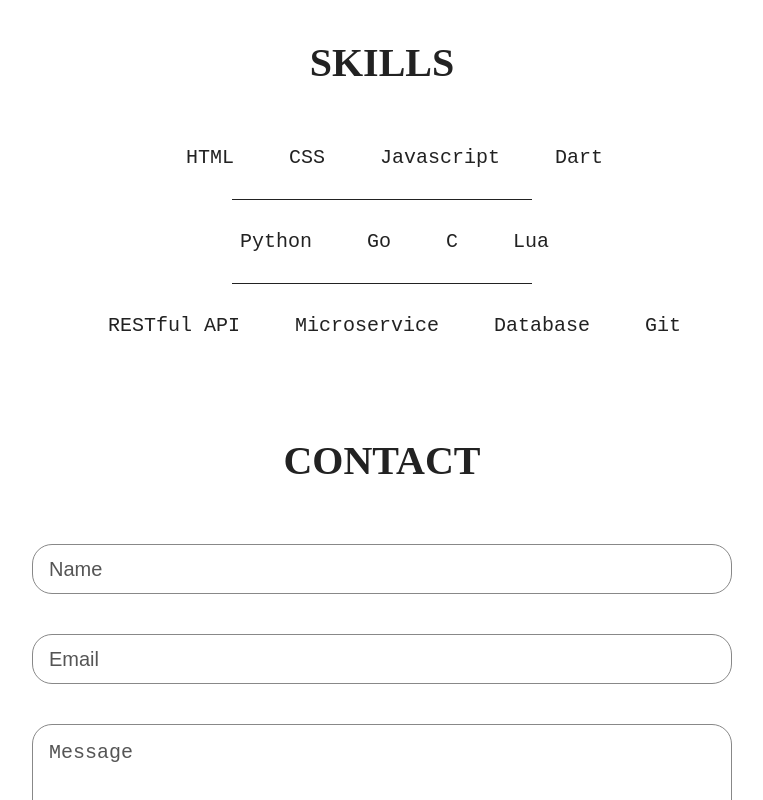
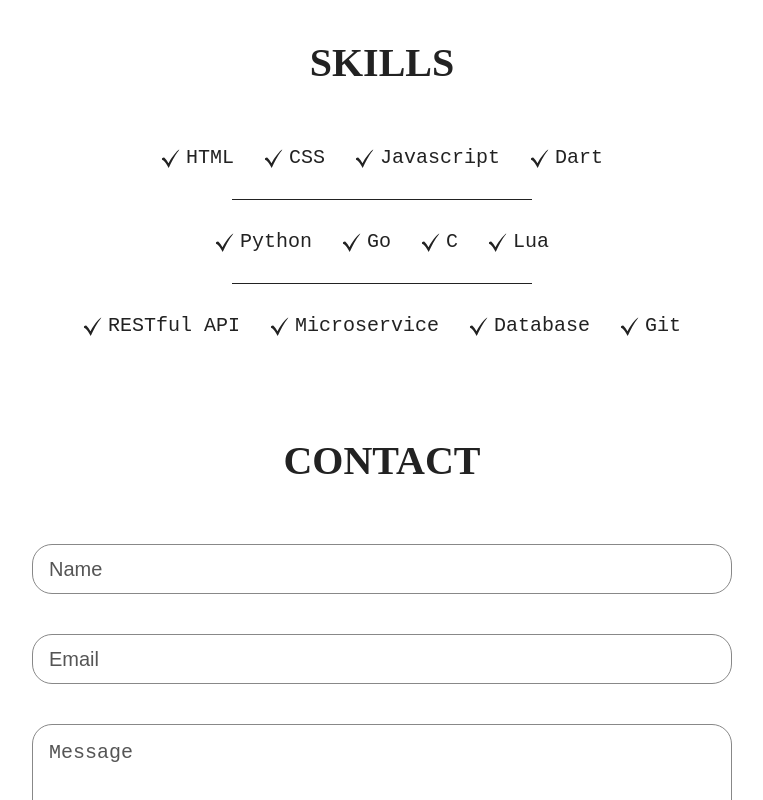
Before and after one commit to carolineeey/portfolio-web, a React (Vite) app: page / in a window 1280 px wide. Shown: the part 1373-2173 px from the top of the page, without its empty margins (258-1021 px from the left). Built offline with nearby package versions, Linux system fonts and the light colour scheme.

Commit message:
Missing implementation of icon theme

```diff
--- a/src/sections/skills/skills.jsx
+++ b/src/sections/skills/skills.jsx
@@ -1,8 +1,13 @@
 import styles from './skillsStyles.module.css'
-import checkMarkIcon from '../../assets/checkmark-dark.svg'
+import checkMarkIconDark from '../../assets/checkmark-dark.svg'
+import checkMarkIconLight from '../../assets/checkmark-light.svg'
 import SkillList from '../../common/SkillList'
+import { useTheme } from '../../common/ThemeContext';
 
 export default function skills() {
+  const { theme, toggleTheme } = useTheme();
+  const checkMarkIcon = theme === 'light' ? checkMarkIconLight : checkMarkIconDark;
+
   return (
     <section id="skills" className={styles.container}>
         <h1 className="sectionTitle">Skills</h1>
```
